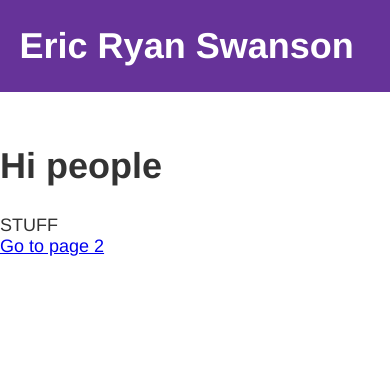
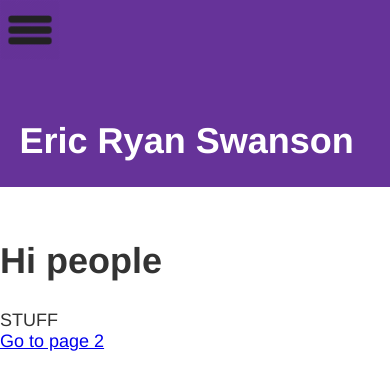
Before and after one commit to JonathanHelvey/EricRyanSwanson, a Gatsby site: page / in a window 390 px wide. Built offline with nearby package versions, Linux system fonts and the light colour scheme; Gatsby itself is replaced by a stand-in of ours.

Commit message:
hamburger icon

```diff
--- a/src/components/header.js
+++ b/src/components/header.js
@@ -9,6 +9,11 @@ const Header = ({ siteTitle }) => (
       marginBottom: `1.45rem`,
     }}
   >
+    <img
+      style={{ height: "60px", width: "60px" }}
+      src={require("../data/social-icons/hamburger.png")}
+      alt="hamburgerMenu"
+    />
     <div
       style={{
         margin: `0 auto`,
```
Also changed, not shown: src/data/social-icons/hamburger.png (added).
